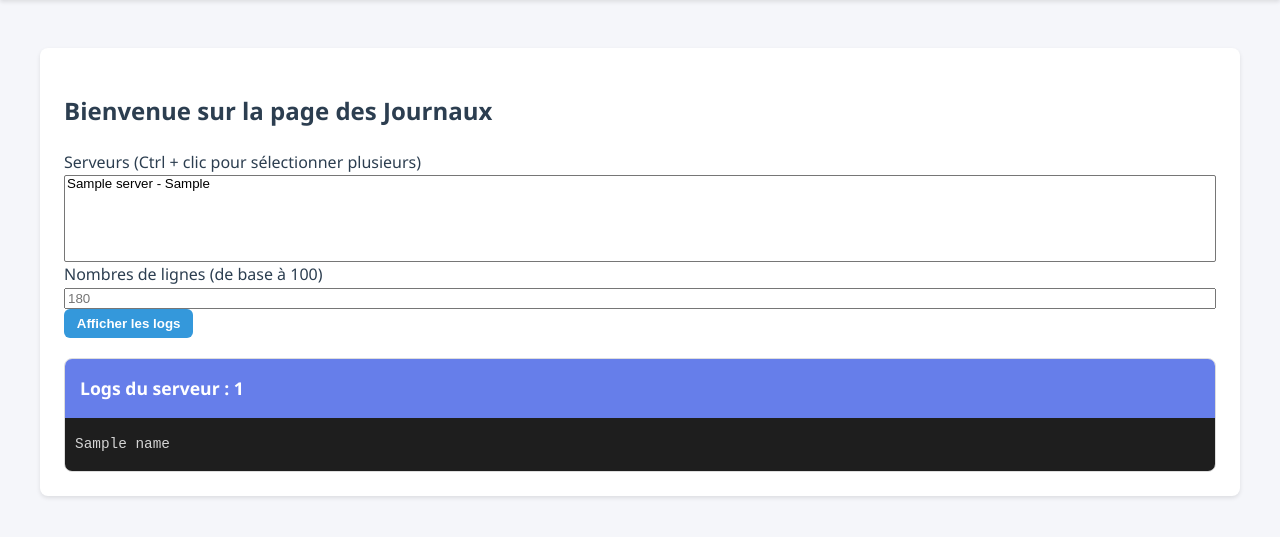
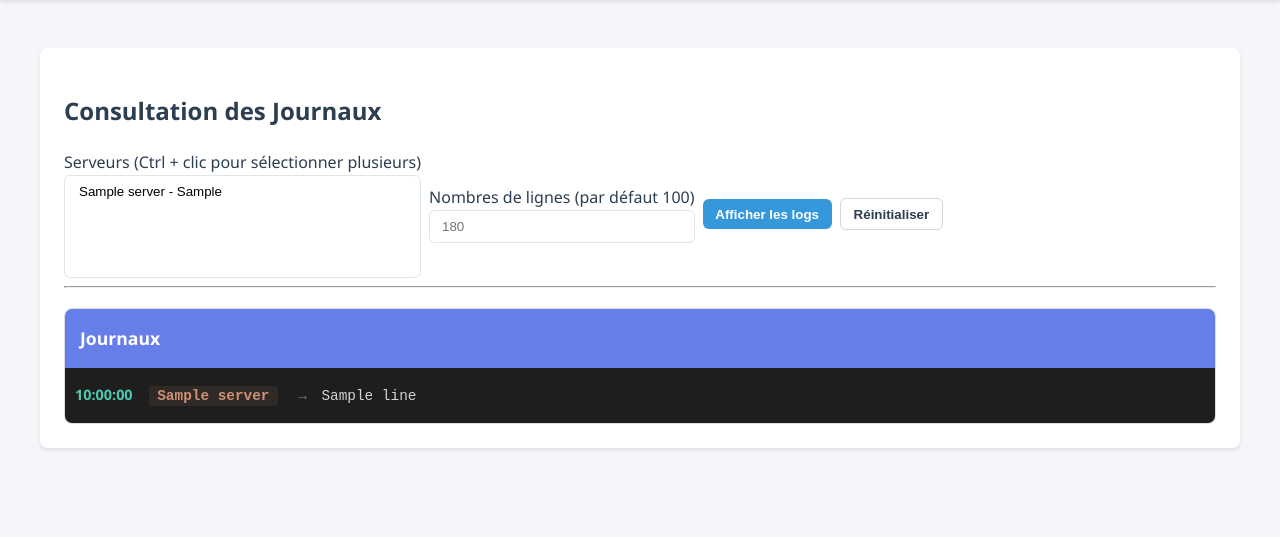
Before and after one commit to Winkerc/Systemd-Logs-Monitoring, a Flask app: template app/templates/journaux.html in a window 1280 px wide. Shown: the part 202-739 px from the top of the page. Run offline with Flask 3, Linux system fonts and the light colour scheme; tables that the repository leaves empty hold one stand-in row (values such as "Sample post"); the template is opened without the code that fills it: values that come from a table or form of the project are taken from there, most other values are stand-ins (such as "Sample title", 1, 10 or a date in 2020).

```diff
--- a/app/static/style.css
+++ b/app/static/style.css
@@ -350,6 +350,28 @@ table.beautiful-table tr:hover td {
     border-bottom: none;
 }
 
+/* Styles pour les différentes parties du log */
+.log-timestamp {
+    color: #4ec9b0;  /* Cyan/turquoise pour le timestamp */
+    font-weight: 600;
+    margin-right: 8px;
+    font-family: 'Segoe UI', Arial, sans-serif;
+}
+
+.log-server {
+    color: #ce9178;  /* Orange clair pour le nom du serveur */
+    font-weight: 700;
+    margin-right: 6px;
+    background: rgba(206, 145, 120, 0.1);
+    padding: 2px 8px;
+    border-radius: 3px;
+}
+
+.log-arrow {
+    color: #858585;  /* Gris pour la flèche */
+    margin: 0 6px;
+}
+
 /* Scrollbar */
 .logs-content::-webkit-scrollbar {
     width: 10px;
--- a/app/templates/journaux.html
+++ b/app/templates/journaux.html
@@ -2,9 +2,9 @@
 {% block body %}
 <div class="block">
 
-    <h2>Bienvenue sur la page des Journaux</h2>
+    <h2>Consultation des Journaux</h2>
 
-    <form method="POST" action="{{ url_for('main.journaux') }}" class="form-modify">
+    <form method="POST" action="{{ url_for('main.journaux') }}" class="form-inline">
         <div class="form-group">
             <label for="id_serv_select">Serveurs (Ctrl + clic pour sélectionner plusieurs)</label>
             <select id="id_serv_select" name="id_serv_select" multiple size="5" required>
@@ -15,25 +15,35 @@
         </div>
 
         <div class="form-group">
-            <label for="nb_lignes">Nombres de lignes (de base à 100)</label>
+            <label for="nb_lignes">Nombres de lignes (par défaut 100)</label>
             <input type="text" id="nb_lignes" name="nb_lignes" placeholder="180">
         </div>
 
-        <button type="submit" class="btn btn-primary">Afficher les logs</button>
+        <div class="form-actions">
+            <button type="submit" class="btn btn-primary">Afficher les logs</button>
+            <button type="reset" class="btn btn-outline">Réinitialiser</button>
+        </div>
     </form>
 
-    {% for logs in logs_servers %}
+    {% if all_logs %}
+        <hr>
         <div class="logs-box">
             <div class="logs-header">
-                <h3>Logs du serveur : {{ logs[0] }}</h3>
+                <h3>Journaux</h3>
             </div>
             <div class="logs-content">
-                {% for log in logs[1] %}
-                    <div class="log-line">{{ log }}</div>
+                {% for log in all_logs %}
+                    <div class="log-line">
+                        <span class="log-timestamp">{{ log['timestamp'].strftime('%H:%M:%S') }}</span>
+                        <span class="log-server">{{ log['server'] }}</span>
+                        <span class="log-arrow">→</span>
+                        <span>{{ log['line'] }}</span>
+                    </div>
                 {% endfor %}
             </div>
         </div>
-    {% endfor %}
+    {% endif %}
+
 
 </div>
 {% endblock %}
--- a/app/templates/serveurs.html
+++ b/app/templates/serveurs.html
@@ -3,7 +3,7 @@
 
 <div class="block">
 
-    <h2>Bienvenue sur la page des Serveurs</h2>
+    <h2>Gestion des Serveurs</h2>
         <div class="table-responsive">
             <table class="beautiful-table">
                 <thead>
```
Also changed, not shown: app/routes/routes.py (+25 -2 lines), app/services/services_ssh.py (+21 -5 lines), run_dev.py (renamed from run.py), 3 other files.
